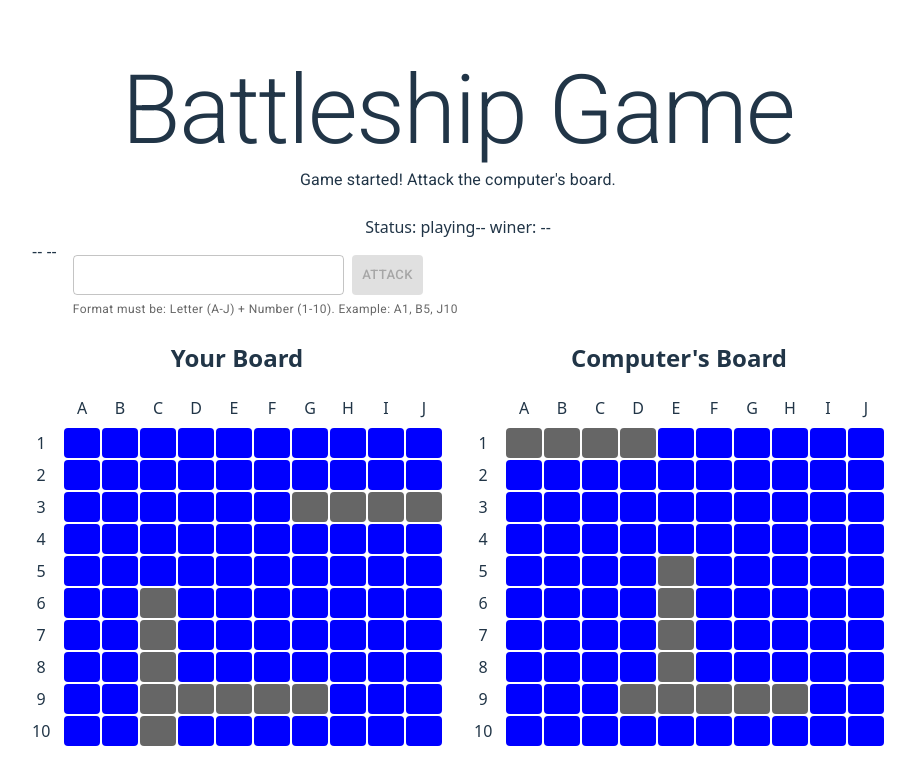
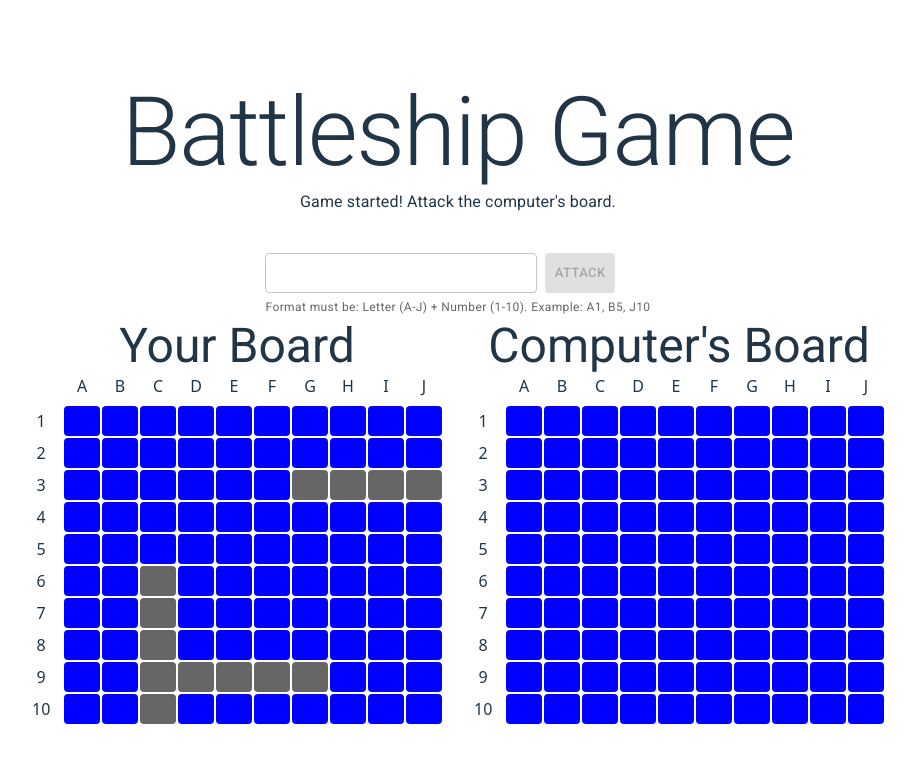
Before and after one commit to dmaeoka/battleship, a React (Vite) app: page / in a window 1280 px wide. Shown: the top 784 px of the page, without its empty margins (182-1097 px from the left). Built offline with nearby package versions, Linux system fonts and the light colour scheme.

Commit message:
Splitting the concerns

```diff
--- a/index.html
+++ b/index.html
@@ -4,7 +4,7 @@
 		<meta charset="UTF-8" />
 		<link rel="icon" type="image/svg+xml" href="/vite.svg" />
 		<meta name="viewport" content="width=device-width, initial-scale=1.0" />
-		<title>Vite + React + TS</title>
+		<title>BATTLESHIP</title>
 	</head>
 	<body>
 		<div id="root"></div>
--- a/src/App.tsx
+++ b/src/App.tsx
@@ -403,7 +403,7 @@ function Battleship() {
 		const cellValue = board[row][col];
 		let cellClass = "cell";
 
-		if (cellValue === 1) cellClass += " ship";
+		if (cellValue === 1 && !isComputerBoard) cellClass += " ship";
 		else if (cellValue === 2) cellClass += " miss";
 		else if (cellValue === 3) cellClass += " hit";
 
@@ -475,7 +475,6 @@ function Battleship() {
 		setMessage("Game started! Attack the computer's board.");
 	}, [placeShips]);
 
-
 	return (
 		<Container className="battleship-game" maxWidth="md">
 			<Grid container spacing={2}>
@@ -484,15 +483,26 @@ function Battleship() {
 					<Typography variant="subtitle1" textAlign="center" gutterBottom>{message}</Typography>
 				</Grid>
 				<Grid size={12}>
-					Status: {gameStatus}
-					-- winer: {winner} --
 					{gameStatus === 'game over' && (
-						<button onClick={resetGame}>Play Again</button>
+						<Button
+							variant="contained"
+							color="primary"
+							size="small"
+							sx={{ minWidth: 'fit-content' }}
+							onClick={resetGame}
+						>Play Again</Button>
 					)}
 				</Grid>
 			</Grid>
-			<Grid container spacing={2}>
-				-- {inputValue} --
+			<Grid
+				container
+				spacing={2}
+				direction="row"
+				sx={{
+					justifyContent: "center",
+					alignItems: "center",
+				}}>
+
 				<Box
 					component="form"
 					noValidate
@@ -529,7 +539,7 @@ function Battleship() {
 							sx={{ minWidth: 'fit-content' }}
 							type="submit"
 							disabled={!isValid}
-						>Attack</Button>
+						>Attack {inputValue}</Button>
 					</Stack>
 					<Typography
 						variant="caption"
@@ -539,9 +549,9 @@ function Battleship() {
 				</Box>
 			</Grid>
 			<Grid container spacing={4}>
-				<Grid size={6}>
-					<h2>Your Board</h2>
-					<div style={{ position: "relative", paddingTop: "2rem", paddingLeft: "2rem" }}>
+				<Grid size={{ xs: 12, md: 6 }}>
+					<Typography variant="h3" textAlign="center">Your Board</Typography>
+					<Box style={{ position: "relative", paddingTop: "2rem", paddingLeft: "2rem" }}>
 						<div className="row">
 							<span>A</span>
 							<span>B</span>
@@ -566,12 +576,12 @@ function Battleship() {
 							<span>9</span>
 							<span>10</span>
 						</div>
-						<div className="board">{playerBoardCells}</div>
-					</div>
+						<Box className="board">{playerBoardCells}</Box>
+					</Box>
 				</Grid>
-				<Grid size={6}>
-					<h2>Computer's Board</h2>
-					<div style={{ position: "relative", paddingTop: "2rem", paddingLeft: "2rem" }}>
+				<Grid size={{ xs: 12, md: 6 }}>
+					<Typography variant="h3" textAlign="center">Computer's Board</Typography>
+					<Box style={{ position: "relative", paddingTop: "2rem", paddingLeft: "2rem" }}>
 						<div className="row">
 							<span>A</span>
 							<span>B</span>
@@ -596,8 +606,8 @@ function Battleship() {
 							<span>9</span>
 							<span>10</span>
 						</div>
-						<div className="board">{computerBoardCells}</div>
-					</div>
+						<Box className="board">{computerBoardCells}</Box>
+					</Box>
 				</Grid>
 			</Grid>
 		</Container>
```
Also changed, not shown: src/hooks/useGameState.ts (added), src/hooks/useShipPlacement.ts (added).
